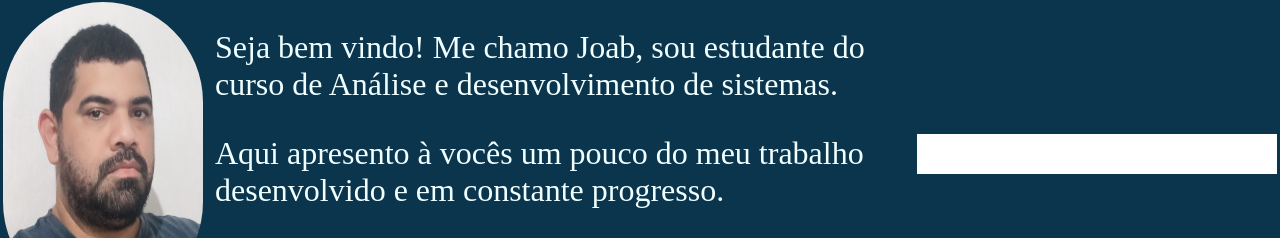
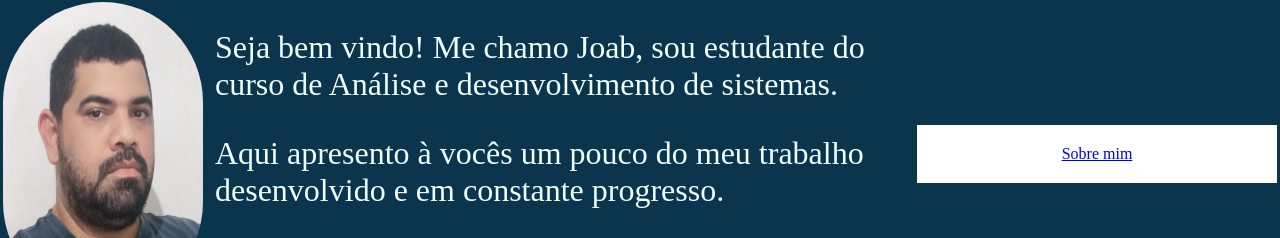
Before and after one commit to PinheiroJoab/jpdevops, a plain HTML site: page index.html in a window 1280 px wide. Shown: the part 280-518 px from the top of the page. Drawn offline with Linux system fonts and the light colour scheme.

Commit message:
modified:   index.html

```diff
--- a/index.html
+++ b/index.html
@@ -34,7 +34,7 @@
                 </td>
                 <td>
                     <div id = "espaco">
-
+                        <a href="page2.html">Sobre mim</a>
                     </div>
                 </td>
 
```
